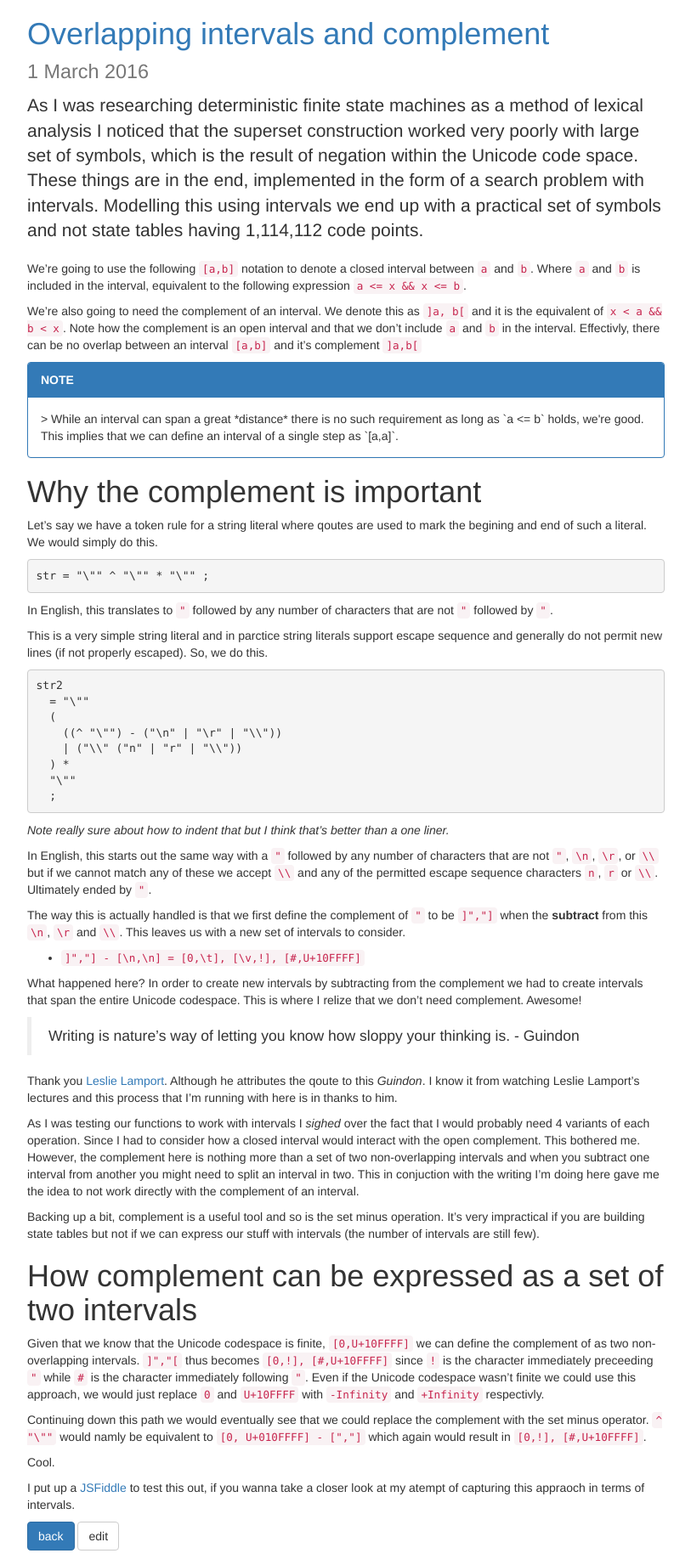
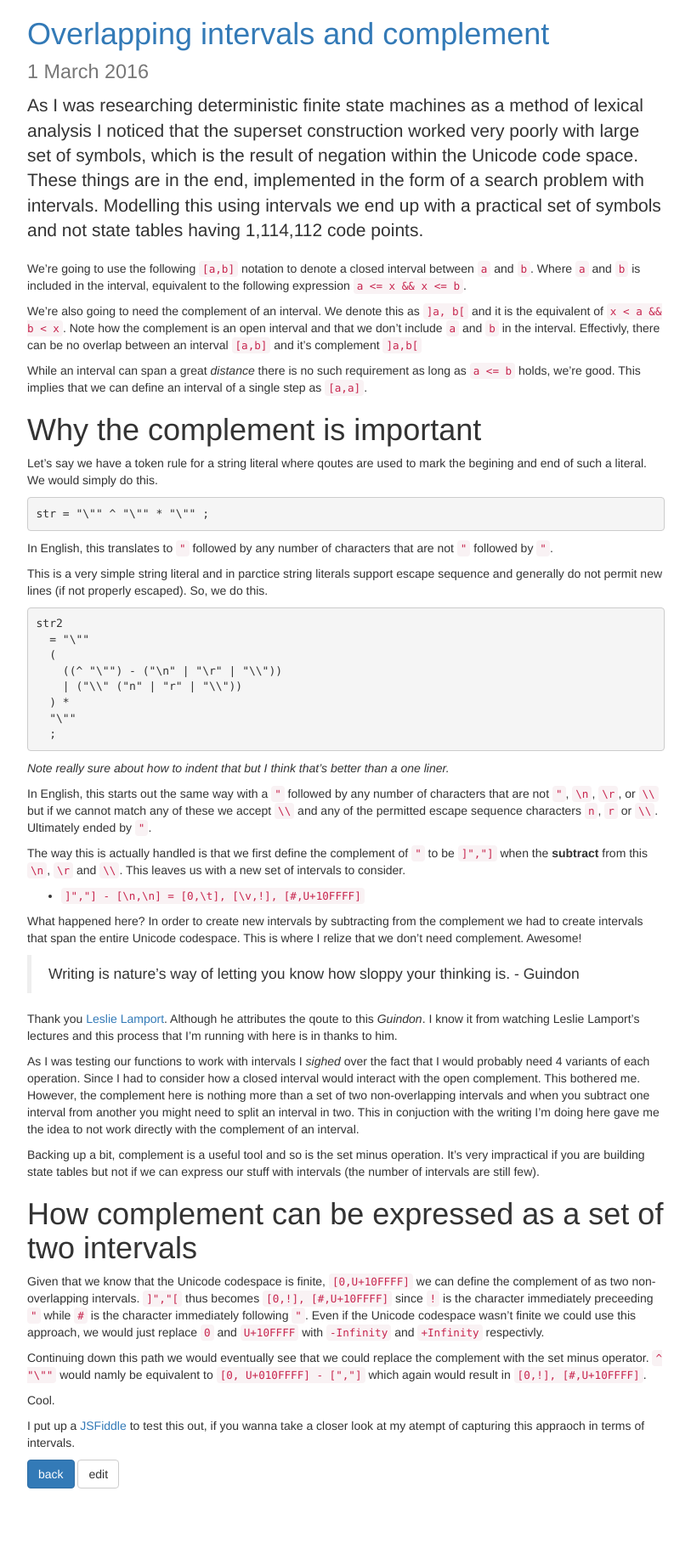
Before and after one commit to leidegre/leidegre.github.com, a Jekyll site: the page built from _posts/2016-03-01-overlapping-intervals-and-complement.md, in a window 1280 px wide. Shown: the whole page at 85% size, without its empty margins (38-851 px from the left). Built offline with Jekyll 4.4.1, drawn with Linux system fonts in a browser that asks for light colours; nearby versions of some CDN libraries; after the commit the page ends 1762 px from its top, so only the background shows below that.

Commit message:
Update 2016-03-01-overlapping-intervals-and-complement.md

```diff
--- a/_posts/2016-03-01-overlapping-intervals-and-complement.md
+++ b/_posts/2016-03-01-overlapping-intervals-and-complement.md
@@ -8,14 +8,7 @@ We're going to use the following `[a,b]` notation to denote a closed interval be
 
 We're also going to need the complement of an interval. We denote this as `]a, b[` and it is the equivalent of `x < a && b < x`. Note how the complement is an open interval and that we don't include `a` and `b` in the interval. Effectivly, there can be no overlap between an interval `[a,b]` and it's complement `]a,b[`
 
-<div class="panel panel-primary">
-<div class="panel-heading"><strong>NOTE</strong></div>
-<div class="panel-body">
-
-> While an interval can span a great *distance* there is no such requirement as long as `a <= b` holds, we're good. This implies that we can define an interval of a single step as `[a,a]`.
-
-</div>
-</div>
+While an interval can span a great *distance* there is no such requirement as long as `a <= b` holds, we're good. This implies that we can define an interval of a single step as `[a,a]`.
 
 # Why the complement is important
 
```
